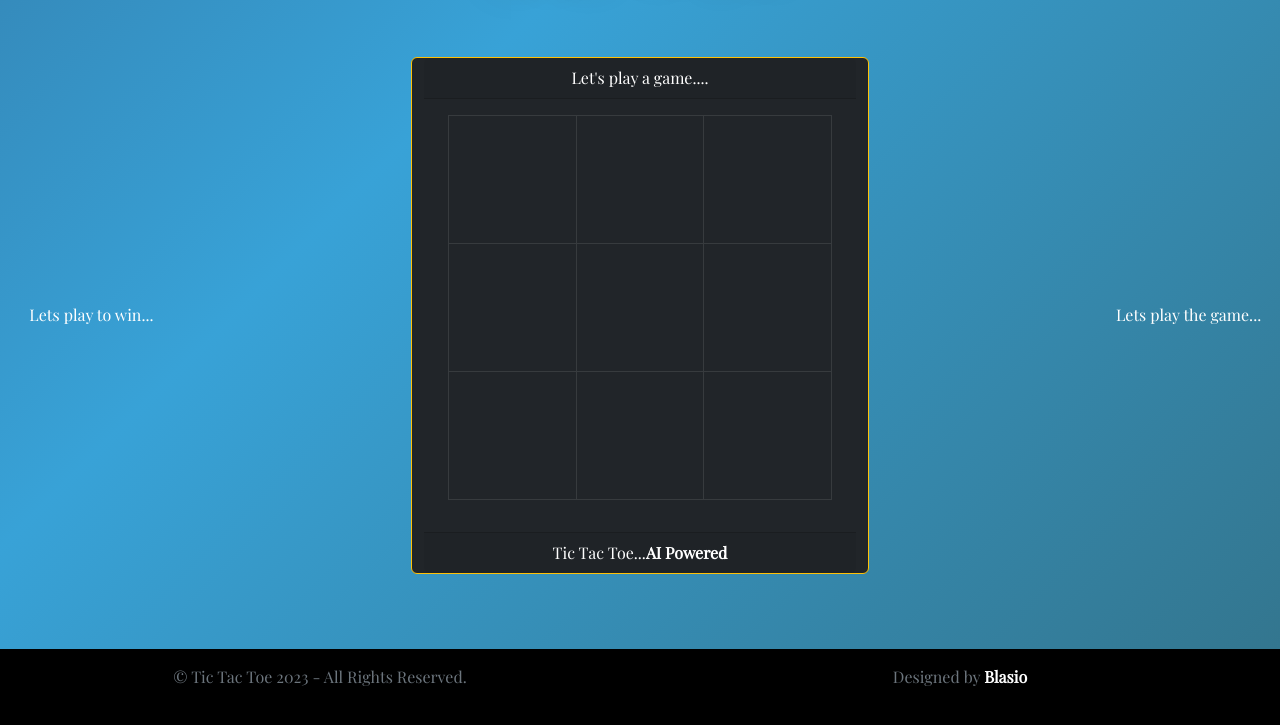
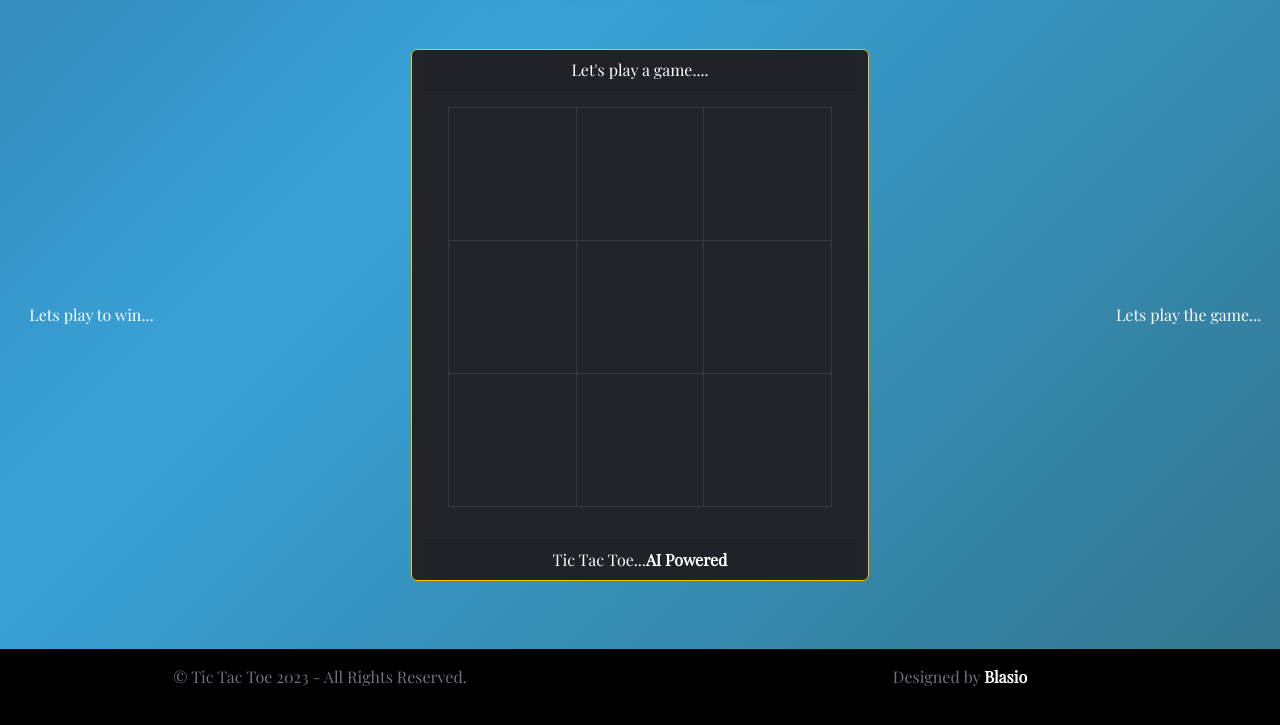
Before and after one commit to BlasioGodi/Tic-Tac-Toe, a website: page index.html in a window 1280 px wide. Shown: the part 161-886 px from the top of the page. Drawn offline with nearby package versions, Linux system fonts and the light colour scheme; a web font is replaced by a local one.

Commit message:
Adjusted final card content size

```diff
--- a/index.html
+++ b/index.html
@@ -87,19 +87,19 @@
                         Let's play a game....
                     </div>
                     <div class="card-body card-container mx-2">
-                        <table class="table table-dark table-bordered" style="min-height:40vh;">
+                        <table class="table table-dark table-bordered" style="min-height:50vh;">
                             <tbody>
-                                <tr style="height: 8rem;">
+                                <tr style="min-height: 8rem;">
                                     <th class="col-md-4 th" style="min-width:0.6rem;"></th>
                                     <td class="col-md-4 td" style="min-width:0.6rem;"></td>
                                     <td class="col-md-4 td" style="min-width:0.6rem;"></td>
                                 </tr>
-                                <tr style="height: 8rem;">
+                                <tr style="min-height: 8rem;">
                                     <th class="col-md-4 th" style="min-width:0.6rem;"></th>
                                     <td class="col-md-4 td" style="min-width:0.6rem;"></td>
                                     <td class="col-md-4 td" style="min-width:0.6rem;"></td>
                                 </tr>
-                                <tr style="height: 8rem;">
+                                <tr style="min-height: 8rem;">
                                     <th class="col-md-4 th" style="min-width:0.6rem;"></th>
                                     <td class="col-md-4 td" style="min-width:0.6rem;"></td>
                                     <td class="col-md-4 td" style="min-width:0.6rem;"></td>
```
